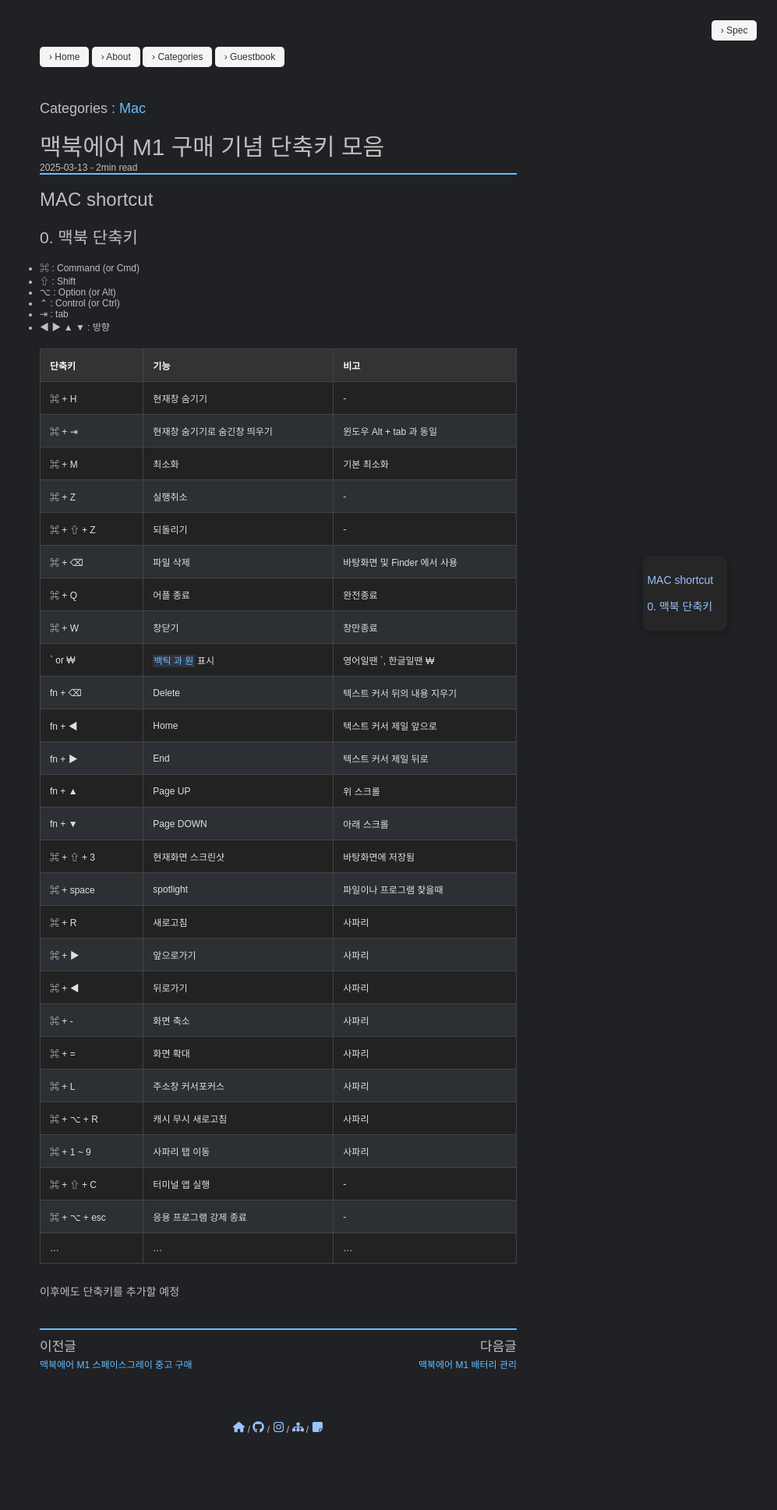
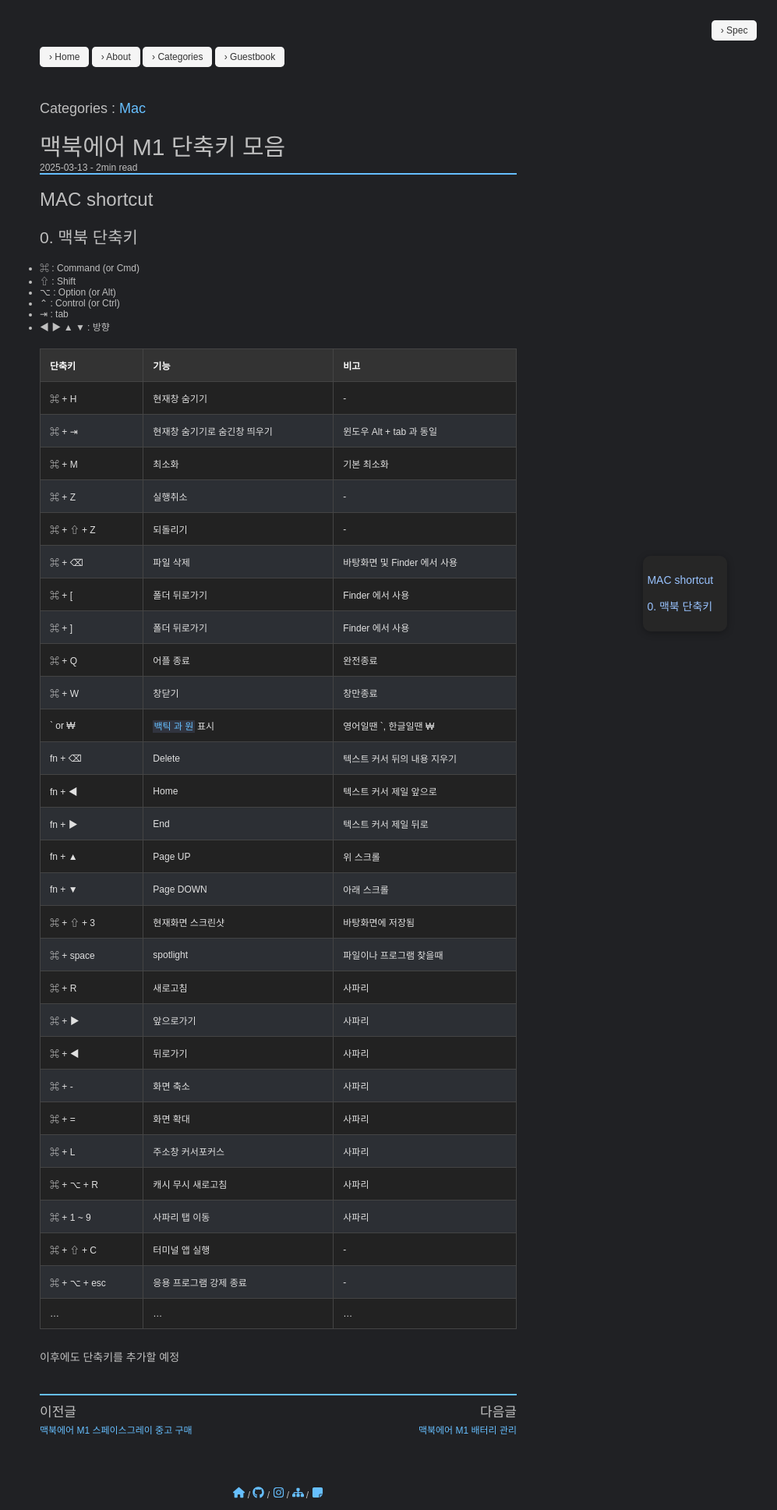
Before and after one commit to pozuhtuhv/pozuhtuhv.github.io, a Jekyll site: the page built from _posts/2025-03-13-mac-shortcut.md, in a window 1280 px wide. Shown: the whole page at 78% size, without its empty margins (283-1280 px from the left). Built offline with Jekyll 4.4.1, drawn with Linux system fonts in a browser that asks for light colours; some web fonts are replaced; before the commit the page ends 1853 px from its top, so only the background shows below that.

Commit message:
(edit) link_color

```diff
--- a/_posts/2025-03-13-mac-shortcut.md
+++ b/_posts/2025-03-13-mac-shortcut.md
@@ -1,5 +1,5 @@
 ---
-title: "맥북에어 M1 구매 기념 단축키 모음"
+title: "맥북에어 M1 단축키 모음"
 description: "MAC shortcut"
 layout: post
 categories: ["Mac"]
@@ -38,6 +38,8 @@
 | ⌘ + Z | 실행취소 | - |
 | ⌘ + ⇧ + Z | 되돌리기 | - |
 | ⌘ + ⌫ | 파일 삭제 | 바탕화면 및 Finder 에서 사용 |
+| ⌘ + [ | 폴더 뒤로가기 | Finder 에서 사용 |
+| ⌘ + ] | 폴더 뒤로가기 | Finder 에서 사용 |
 | ⌘ + Q | 어플 종료 | 완전종료 |
 | ⌘ + W | 창닫기 | 창만종료 |
 | ` or ₩ | `백틱 과 원` 표시 | 영어일땐 `, 한글일땐 ₩ |
--- a/_sass/_main.scss
+++ b/_sass/_main.scss
@@ -373,7 +373,8 @@
 
 .social-icon {
     width: 15px;
-    height: 15px
+    height: 15px;
+    fill: #66bfff;
 }
 
 @media screen and (max-width:45rem) {
```
Also changed, not shown: assets/svg/github.svg, assets/svg/house.svg, assets/svg/instagram.svg, assets/svg/note-sticky.svg, assets/svg/sitemap.svg.
